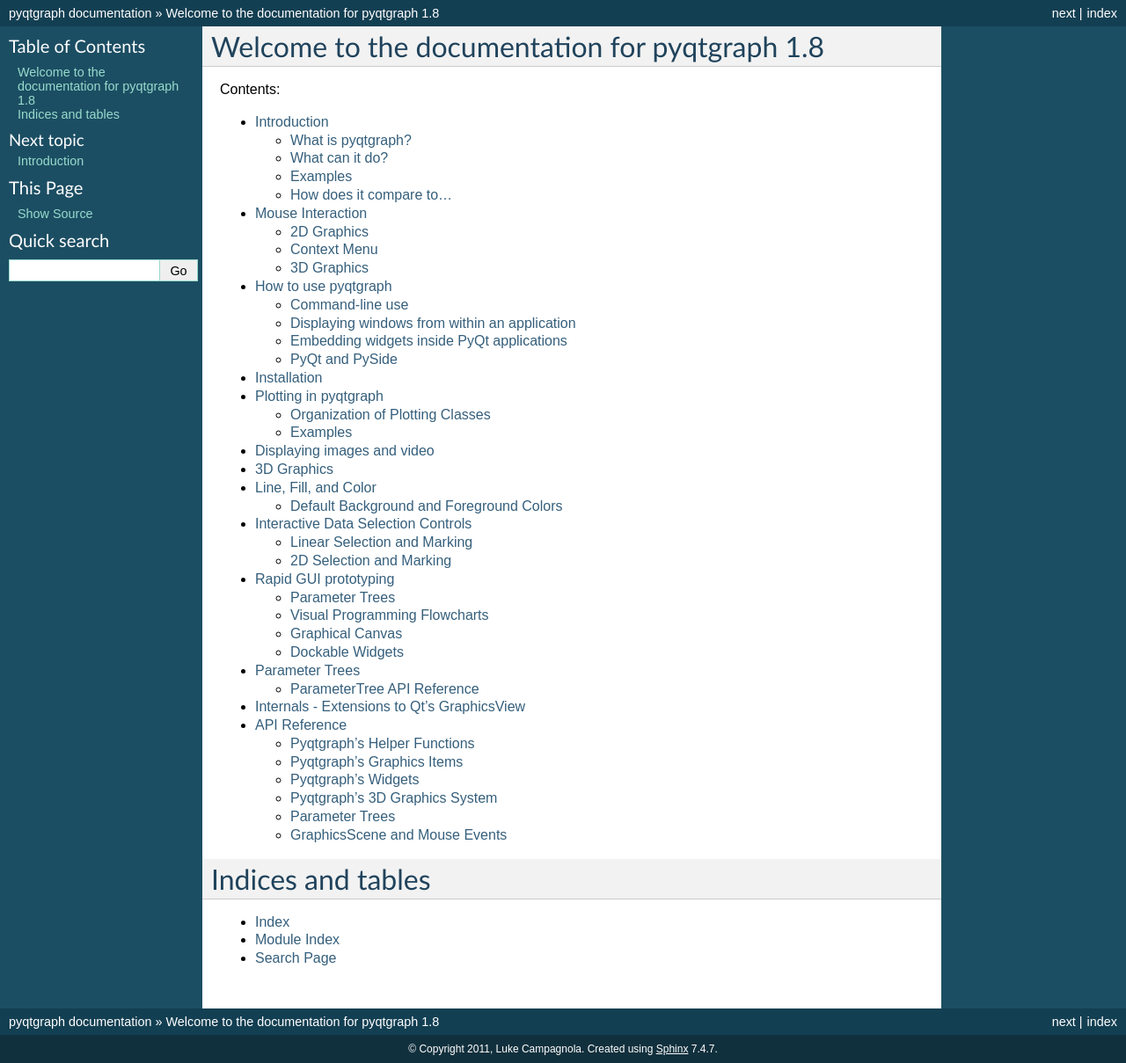
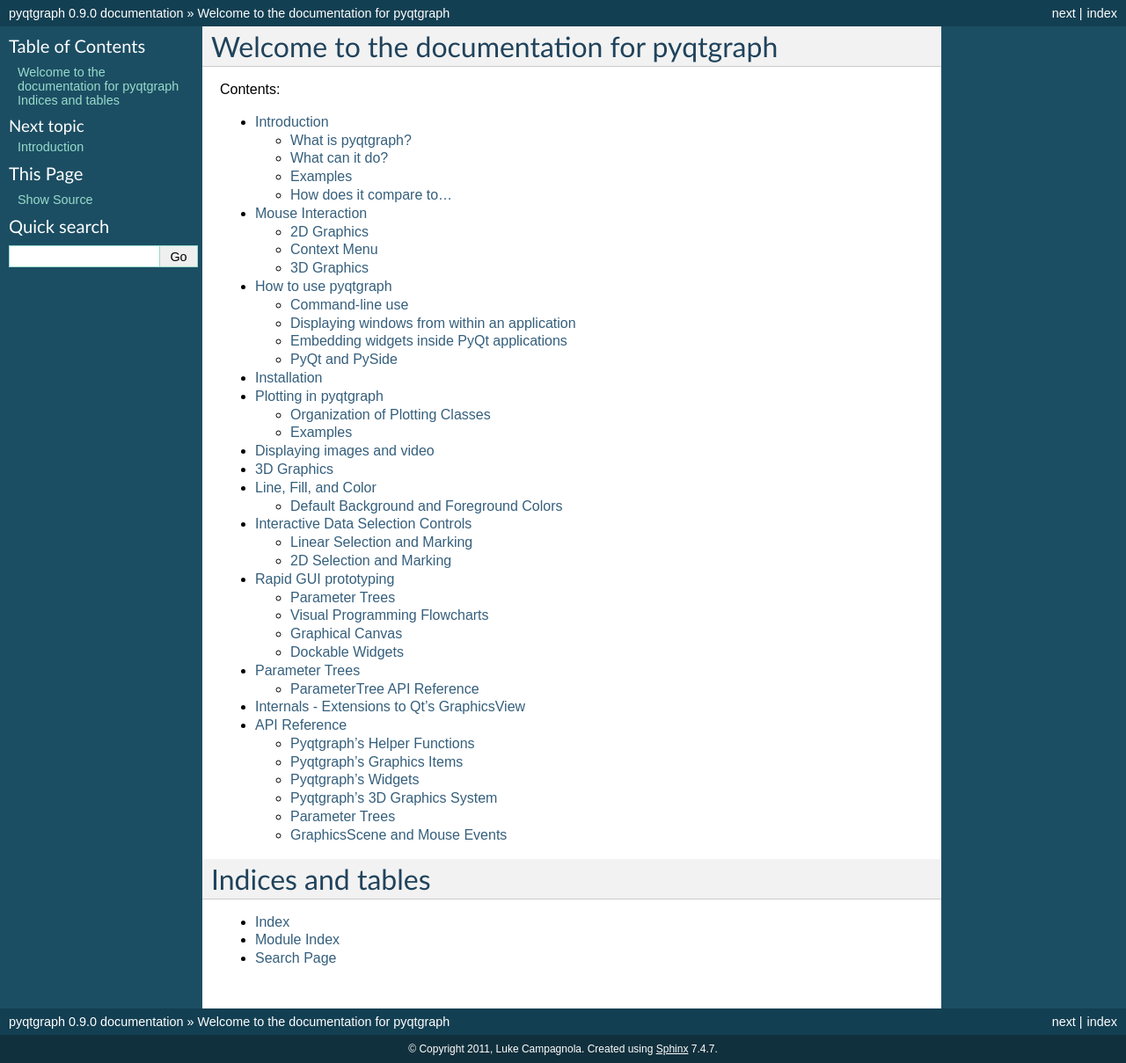
Before and after one commit to pyqtgraph/pyqtgraph, a Sphinx documentation site: the page built from doc/source/index.rst, in a window 1280 px wide. Shown: the whole page at 88% size. Built offline with Sphinx 7.4.7, drawn with Linux system fonts in a browser that asks for light colours.

Commit message:
Fixed doc version (again) Added debian control files

```diff
--- a/doc/source/conf.py
+++ b/doc/source/conf.py
@@ -49,9 +49,9 @@
 # built documents.
 #
 # The short X.Y version.
-version = ''
+version = '0.9.0'
 # The full version, including alpha/beta/rc tags.
-release = ''
+release = '0.9.0'
 
 # The language for content autogenerated by Sphinx. Refer to documentation
 # for a list of supported languages.
--- a/doc/source/index.rst
+++ b/doc/source/index.rst
@@ -3,8 +3,8 @@
    You can adapt this file completely to your liking, but it should at least
    contain the root `toctree` directive.
 
-Welcome to the documentation for pyqtgraph 1.8
-==============================================
+Welcome to the documentation for pyqtgraph
+==========================================
 
 Contents:
 
--- a/pyqtgraph/__init__.py
+++ b/pyqtgraph/__init__.py
@@ -4,7 +4,7 @@
 www.pyqtgraph.org
 """
 
-__version__ = None
+__version__ = '0.9.0'
 
 ### import all the goodies and add some helper functions for easy CLI use
 
--- a/setup.py
+++ b/setup.py
@@ -15,7 +15,7 @@
     distutils.dir_util.remove_tree(buildPath)
 
 setup(name='pyqtgraph',
-    version='',
+    version='0.9.0',
     description='Scientific Graphics and GUI Library for Python',
     long_description="""\
 PyQtGraph is a pure-python graphics and GUI library built on PyQt4/PySide and numpy.
```
Also changed, not shown: 2 other files.
